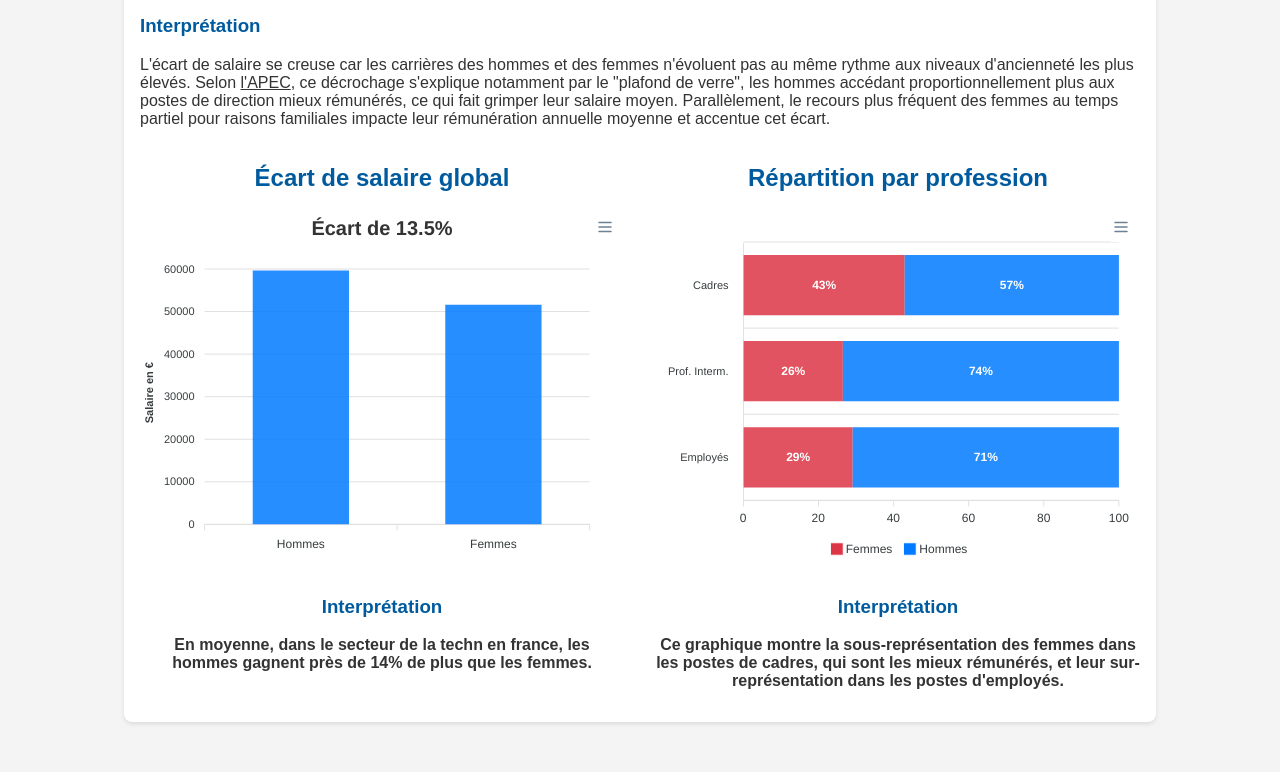
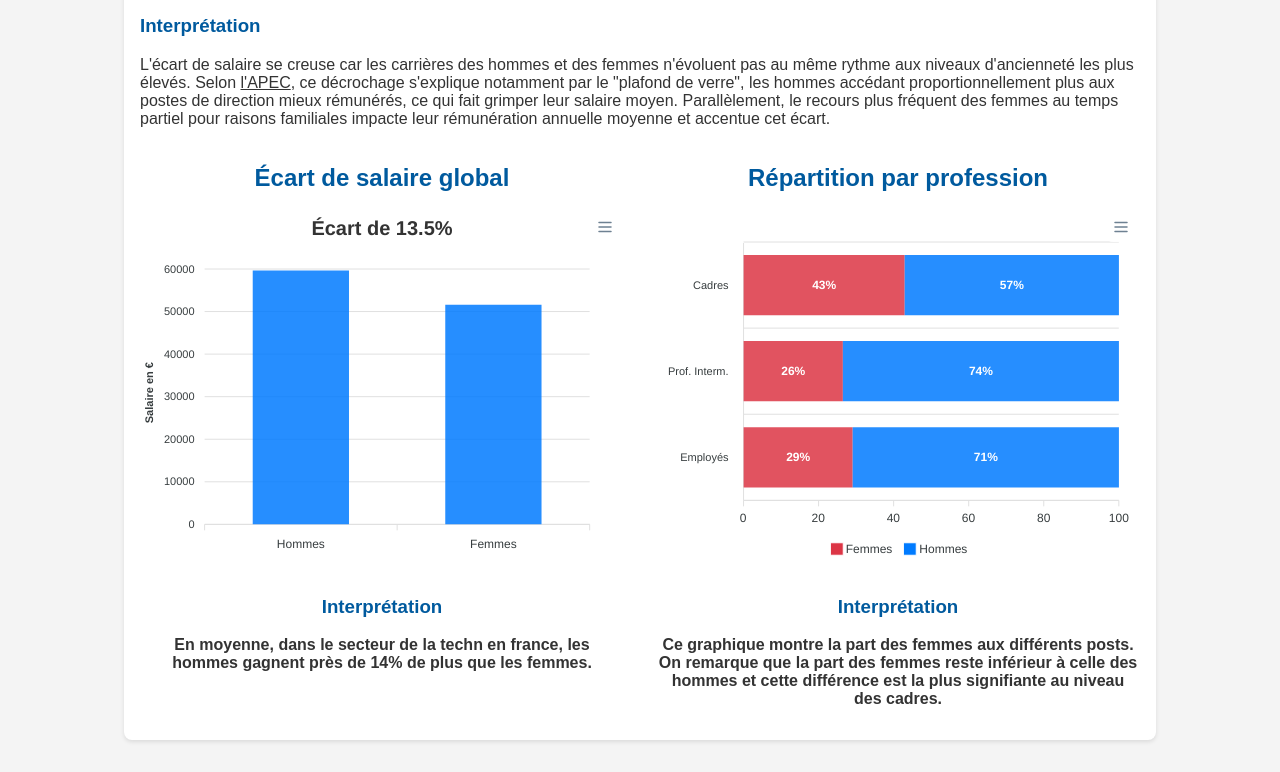
Before and after one commit to Jcalixte24/projet-web-analytics-1, a plain HTML site: page page_genre.html in a window 1280 px wide. Shown: the part 646-1418 px from the top of the page. Drawn offline with nearby package versions, Linux system fonts and the light colour scheme.

Commit message:
Update carte1.html and page_genre.html

```diff
--- a/page_genre.html
+++ b/page_genre.html
@@ -47,8 +47,8 @@
                 <h2>Répartition par profession</h2>
                 <div id="genderProfessionChart"></div>
                 <h3>Interprétation</h3>
-                <p>Ce graphique montre la sous-représentation des femmes dans les postes de cadres, qui sont les mieux
-                    rémunérés, et leur sur-représentation dans les postes d'employés.</p>
+                <p>Ce graphique montre la part des femmes aux différents posts. On remarque que la part des femmes reste
+                    inférieur à celle des hommes et cette différence est la plus signifiante au niveau des cadres.</p>
             </div>
         </div>
     </main>
```
Also changed, not shown: carte1.html (+1 -2 lines).
